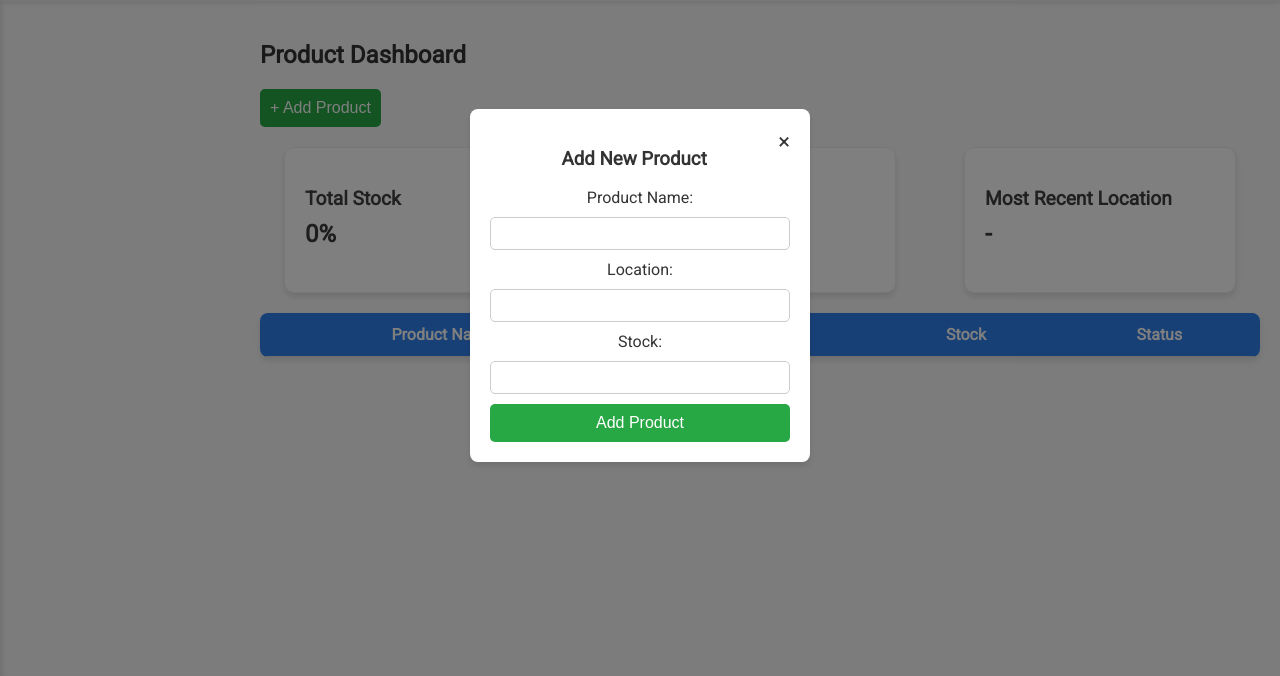
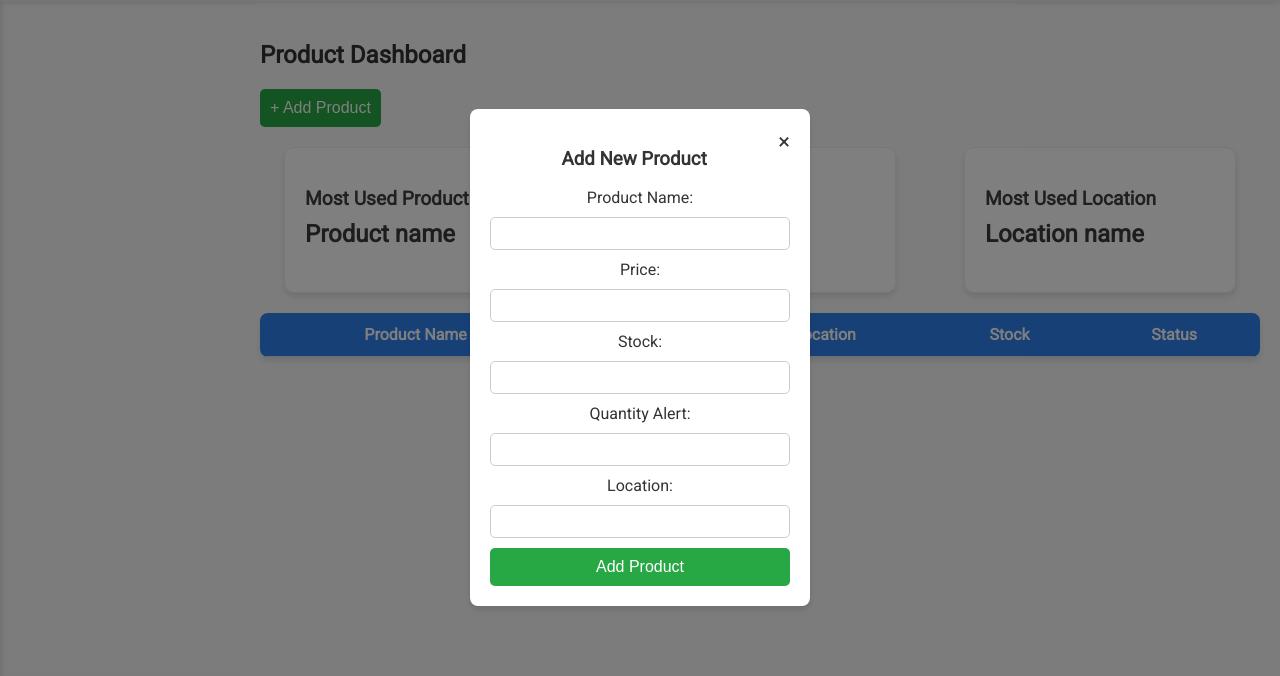
Before and after one commit to coding-noble/Smart-Inventory-Management-System, a website with bundled scripts: page public/index.html in a window 1280 px wide. Both pictures are taken after a click on the button "+ Add Product". Shown: the part 83-759 px from the top of the page. Built offline with nearby package versions, Linux system fonts and the light colour scheme; files whose address does not match are found by name.

Commit message:
changes in modal form

```diff
--- a/public/index.html
+++ b/public/index.html
@@ -91,12 +91,16 @@
           <form id="addProductForm">
               <label>Product Name:</label>
               <input type="text" id="newProductName" required>
-
+              <label>Price:</label>
+              <input type="number" id="newProductPrice" required>
+              <label>Stock:</label>
+              <input type="number" id="newProductStock" required>
+              <label>Quantity Alert:</label>
+              <input type="number" id="quantityAlert" required>
               <label>Location:</label>
               <input type="text" id="newProductLocation" required>
 
-              <label>Stock:</label>
-              <input type="number" id="newProductStock" required>
+
 
               <button type="submit">Add Product</button>
           </form>
@@ -107,16 +111,16 @@
 
         <div class="dashboard-summary">
             <div class="card">
-                <h3>Total Stock</h3>
-                <p id="totalStock">0%</p>
+                <h3>Most Used Product</h3>
+                <p id="mostUsed">Product name</p>
             </div>
             <div class="card">
                 <h3>Low Stock</h3>
                 <p id="lowStock">0%</p>
             </div>
             <div class="card">
-                <h3>Most Recent Location</h3>
-                <p id="recentLocation">-</p>
+                <h3>Most Used Location</h3>
+                <p id="usedtLocation">Location name</p>
             </div>
         </div>
 
@@ -124,6 +128,7 @@
             <thead>
                 <tr>
                     <th>Product Name</th>
+                    <th>Price</th>
                     <th>Location</th>
                     <th>Stock</th>
                     <th>Status</th>
--- a/public/scripts/items.js
+++ b/public/scripts/items.js
@@ -32,6 +32,7 @@ function populateTableWithHTML() {
             return `
                 <tr class="${rowClass}">
                   <td>${product.name}</td>
+                  <td>${product.price}</td>
                   <td>${product.location.name}</td>
                   <td>${product.quantity}</td>
                   <td>${stockStatus}</td>
```
